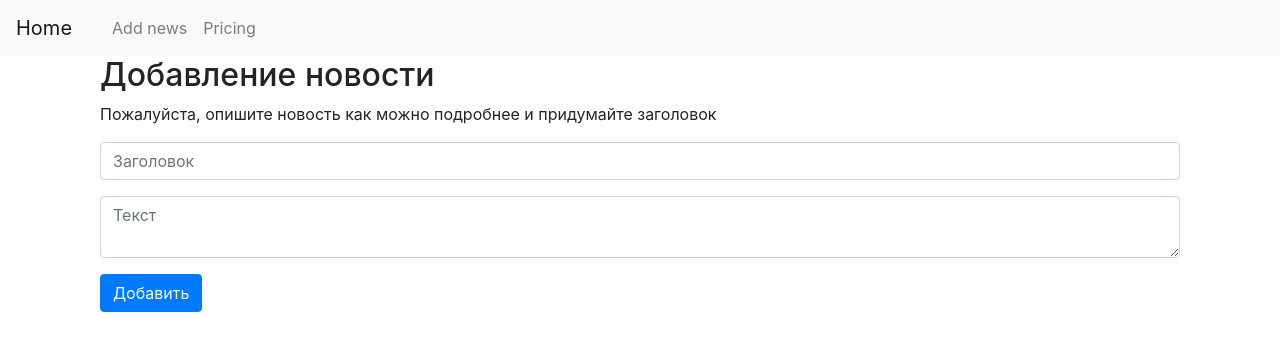
After one commit to engeites/dummy-site, a Flask app: page /add_news in a window 1280 px wide. The commit adds this page. Shown: the top 351 px of the page. Run offline with Flask 2, Linux system fonts and the light colour scheme.

Commit message:
Database, user_news, forms

```diff
--- /dev/null
+++ b/forms.py
@@ -0,0 +1,9 @@
+from flask_wtf import FlaskForm
+from wtforms.validators import DataRequired, Length
+from wtforms import StringField, SubmitField, TextAreaField
+
+
+class Newsform(FlaskForm):
+    header = StringField('Заголовок', validators=[DataRequired(), Length(min=5, max=50)])
+    body = TextAreaField('Текст', validators=[DataRequired()])
+    submit = SubmitField("Добавить")
--- a/main.py
+++ b/main.py
@@ -1,18 +1,46 @@
-from flask import Flask, render_template
+from flask import Flask, render_template, redirect, url_for, request
 from flask_apscheduler import APScheduler
+from flask_sqlalchemy import SQLAlchemy
 
 from news_parser import launch
 
+from forms import Newsform
+
 app = Flask(__name__)
+app.config['DATABASE_URL'] = 'postgres://postgres:19734682@localhost/dummy'
+app.secret_key = "ghfs8119hffd91jr10rhf810"
 scheduler = APScheduler()
+
+db = SQLAlchemy(app)
 
 
 @app.route('/')
 def index():
-    return render_template('index.html', news=launch())
+    from models import News
+    user_news = News.query.all()
+    return render_template('index.html', news=launch(), user_news=user_news)
+
+
+@app.route('/add_news', methods=["GET", "POST"])
+def add_news():
+    form = Newsform()
+    if request.method == "POST":
+        from models import News
+
+        if form.validate_on_submit():
+            new_topic = News(form.header.data, form.body.data)
+            db.session.add(new_topic)
+            db.session.commit()
+            return redirect(url_for('index'))
+        else:
+            print('Something went wrong!')
+            return redirect(url_for('index'))
+    else:
+        return render_template('news_form.html', form=form)
 
 
 if __name__ == '__main__':
     scheduler.add_job(id='Get news', func=launch, trigger='interval', seconds=3600)
     scheduler.start()
-    app.run(debug=False)
+    db.create_all()
+    app.run(debug=True)
--- a/news_parser.py
+++ b/news_parser.py
@@ -37,7 +37,6 @@ def check_database(news_list):
         return checker
 
 
-
 def save(news_list):
     with open('news.txt', 'w', encoding='utf-8') as fout:
         for item in news_list:
--- a/templates/layout.html
+++ b/templates/layout.html
@@ -3,9 +3,25 @@
 <head>
     <meta charset="UTF-8">
       <link rel="stylesheet" href="https://cdn.jsdelivr.net/npm/bootstrap@4.5.3/dist/css/bootstrap.min.css" integrity="sha384-TX8t27EcRE3e/ihU7zmQxVncDAy5uIKz4rEkgIXeMed4M0jlfIDPvg6uqKI2xXr2" crossorigin="anonymous">
+
     <title>Dummy</title>
 </head>
 <body>
+
+<nav class="navbar navbar-expand-lg navbar-light bg-light">
+  <a class="navbar-brand" href="{{ url_for('index') }}">Home</a>
+  <button class="navbar-toggler" type="button" data-toggle="collapse" data-target="#navbarNavAltMarkup" aria-controls="navbarNavAltMarkup" aria-expanded="false" aria-label="Toggle navigation">
+    <span class="navbar-toggler-icon"></span>
+  </button>
+  <div class="collapse navbar-collapse" id="navbarNavAltMarkup">
+    <div class="navbar-nav">
+      <a class="nav-link active" href="#"> <span class="sr-only">(current)</span></a>
+      <a class="nav-link" href="{{ url_for('add_news') }}">Add news</a>
+      <a class="nav-link" href="#">Pricing</a>
+    </div>
+  </div>
+</nav>
+
 <div class="container">
 {% block content %}
 {% endblock %}
--- /dev/null
+++ b/templates/news_form.html
@@ -0,0 +1,28 @@
+{% extends 'layout.html' %}
+
+{% block content %}
+<div id="LoginForm">
+<div class="container">
+<div class="login-form">
+<div class="main-divv">
+    <div class="panel">
+   <h2>Добавление новости</h2>
+   <p>Пожалуйста, опишите новость как можно подробнее и придумайте заголовок</p>
+   </div>
+    <form id="Login" method="post" action="">
+        {{ form.hidden_tag() }}
+        <div class="form-group flex-fill">
+            {{ form.header(class='form-control', placeholder="Заголовок") }}
+        </div>
+
+        <div class="form-group flex-fill">
+            {{ form.body(class='form-control', placeholder='Текст') }}
+        </div>
+
+        <div class="form-group flex-fill">
+            {{ form.submit(class="btn btn-primary", placeholder="Добавить") }}
+        </div>
+    </form>
+    </div>
+</div></div></div>
+{% endblock %}
```
Also changed, not shown: models.py (added, +57 -0 lines), requirements.txt (+6 -1 lines), templates/index.html (+11 -0 lines), templates/login.html (added, +38 -0 lines).
